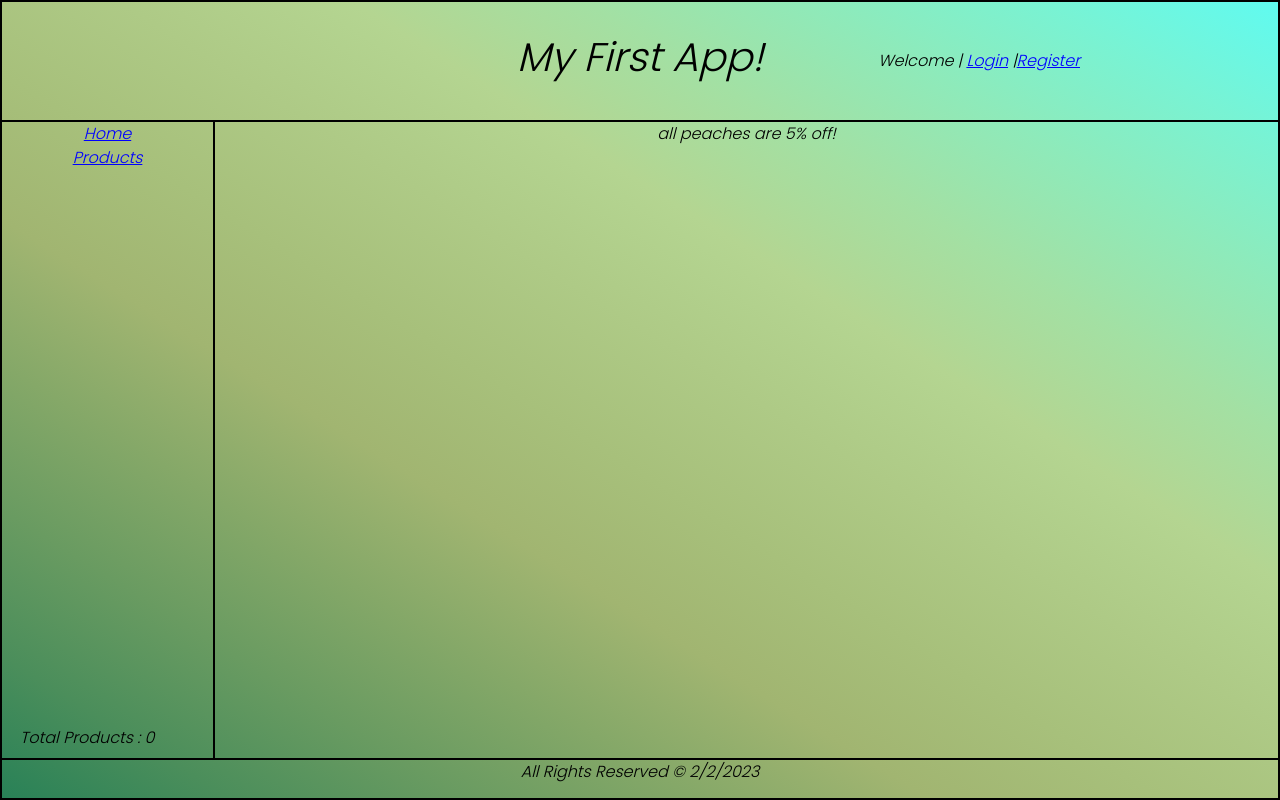
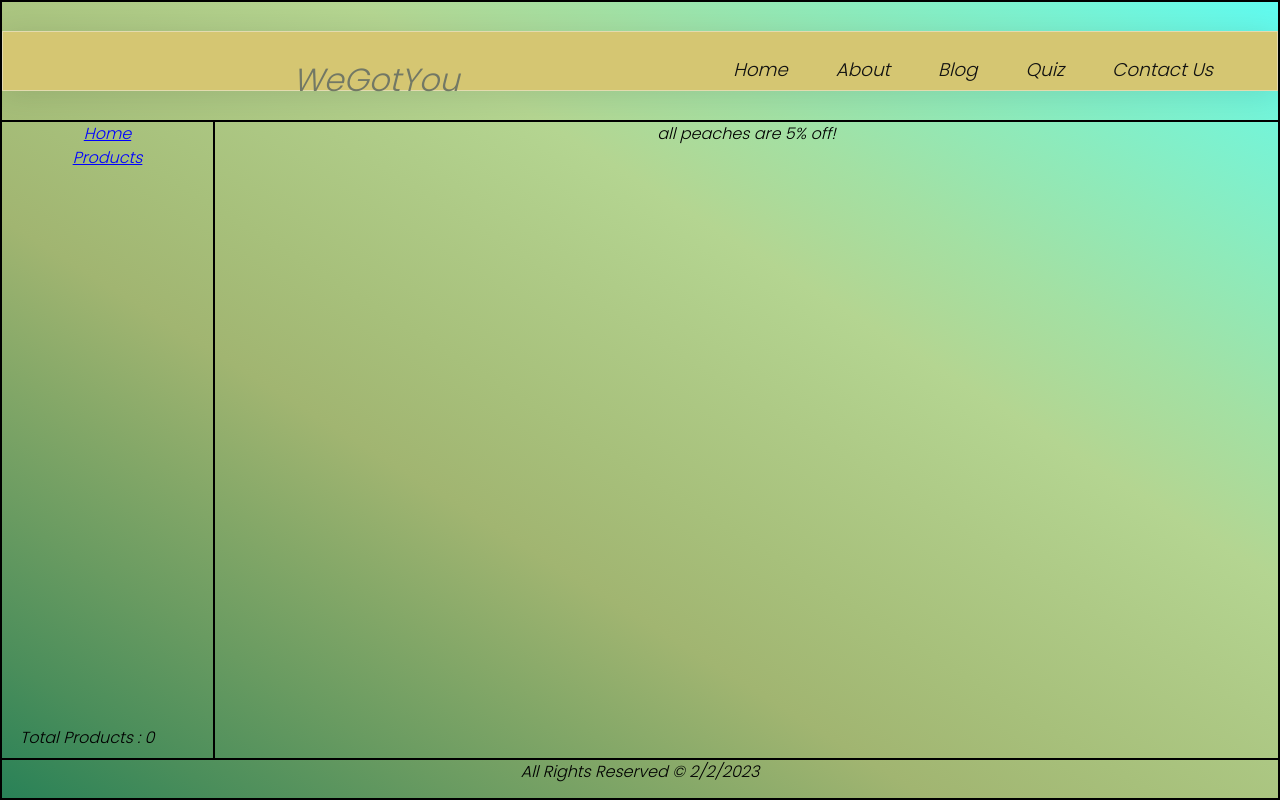
Before and after one commit to Nircules/Petspital_React_Django, a React (Create React App) app in the folder front/: page /home in a window 1280 px wide. Built offline with nearby package versions, Linux system fonts and the light colour scheme; a web font is replaced by a local one.

Commit message:
Trying navbar

```diff
--- a/front/src/Components/LayoutArea/Header/Header.css
+++ b/front/src/Components/LayoutArea/Header/Header.css
@@ -5,9 +5,138 @@
     font-family: 'Karantina', cursive;
     font-family: 'Poppins', sans-serif;
 }
+
 .Header {
     height: 100%;
     display: flex;
     flex-direction: column;
     justify-content: center;
 }
+
+.navbar {
+    height: 60px;
+    width: 100%;
+    display: flex;
+    /* margin-left: 2px; */
+    justify-content: center;
+    align-items: center;
+    font-size: 1.15rem;
+    position: sticky;
+    top: 0;
+    z-index: 20;
+    background: rgb(213, 198, 114);
+    box-shadow: 0 4px 30px rgba(0, 0, 0, 0.1);
+    backdrop-filter: blur(16.7px);
+    -webkit-backdrop-filter: blur(16.7px);
+    border: 1px solid rgba(241, 240, 233, 0.51);
+}
+
+.nav-container {
+    display: flex;
+    justify-content: center;
+    align-items: center;
+    width: 120%;
+    height: 80px;
+    margin-left: 70px;
+    max-width: 1500px;
+}
+
+.nav-logo {
+    color: #727865;
+    align-items: center;
+    margin-left: 10px;
+    cursor: pointer;
+    text-decoration: none;
+    font-size: 2rem;
+    flex-grow: 1;
+}
+
+.nav-menu {
+    display: flex;
+    list-style: none;
+    text-align: center;
+    margin-right: 2rem;
+}
+
+.nav-links {
+    color: rgb(17, 17, 17);
+    text-decoration: none;
+    padding: 0.5rem 1rem;
+    height: 100%;
+    border-bottom: 3px solid transparent;
+}
+
+.fa-code {
+    margin-left: 1rem;
+}
+
+.nav-item {
+    line-height: 40px;
+    margin-right: 1rem;
+}
+
+.nav-item:after {
+    content: "";
+    display: block;
+    height: 3px;
+    width: 0;
+    background: transparent;
+    transition: width 0.7s ease, background-color 0.5s ease;
+}
+
+.nav-item:hover:after {
+    width: 100%;
+    background: #b99b12;
+}
+
+.nav-item .active {
+    color: #cfbc10;
+}
+
+.nav-icon {
+    display: none;
+}
+
+@media screen and (max-width: 1000px) {
+    .nav-menu {
+        display: flex;
+        flex-direction: column;
+        width: 100%;
+        border-top: 1pxsolid #fff;
+        position: absolute;
+        top: 80px;
+        left: -110%;
+        opacity: 1;
+        transition: all 0.5s ease;
+    }
+
+    .nav-menu.active {
+        background: #1f5156;
+        left: 0px;
+        opacity: 1;
+        transition: all 0.5s ease;
+        z-index: 1;
+    }
+
+    .nav-item .active {
+        color: #ffdd40;
+        border: none;
+    }
+
+    .nav-links {
+        padding: 1.5rem;
+        width: 100%;
+        display: table;
+    }
+
+    .nav-icon {
+        display: block;
+        position: absolute;
+        top: 0;
+        right: 0;
+        transform: translate(-100%, 60%);
+        font-size: 1.8rem;
+        cursor: pointer;
+        color: #ffdd40;
+    }
+}
--- a/front/src/Components/LayoutArea/Header/Header.tsx
+++ b/front/src/Components/LayoutArea/Header/Header.tsx
@@ -1,13 +1,87 @@
-import ProductModel from "../../../Models/ProductModel";
 import "./Header.css";
 import AuthMenu from "../../AuthArea/AuthMenu/AuthMenu";
+import { NavLink } from "react-router-dom";
+import { useState } from "react";
+
 
 function Header(): JSX.Element {
+    const [click, setClick] = useState(false);
+    const handleClick = () => setClick(!click);
+    const isActiveStyle = {
+        textDecoration: 'none',
+        color: 'red'
+    };
+
     return (
         <div className="Header">
-            <AuthMenu/>
-            <h1>My First App!</h1>
+            {/* <AuthMenu/>
+            <h1>My First App!</h1> */}
+            <nav className="navbar">
+                <div className="nav-container">
+                    <NavLink to="/" className="nav-logo">
+                        WeGotYou
+                        <i className="fas fa-code"></i>
+                    </NavLink>
+
+                    <ul className={click ? "nav-menu active" : "nav-menu"}>
+                        <li className="nav-item">
+                            <NavLink
+                                to="/"
+                                style={({ isActive }) => isActive ? isActiveStyle : {}}
+                                className="nav-links"
+                                onClick={handleClick}
+                            >
+                                Home
+                            </NavLink>
+                        </li>
+                        <li className="nav-item">
+                            <NavLink
+                                to="/about"
+                                style={({ isActive }) => isActive ? isActiveStyle : {}}
+                                className="nav-links"
+                                onClick={handleClick}
+                            >
+                                About
+                            </NavLink>
+                        </li>
+                        <li className="nav-item">
+                            <NavLink
+                                to="/blog"
+                                style={({ isActive }) => isActive ? isActiveStyle : {}}
+                                className="nav-links"
+                                onClick={handleClick}
+                            >
+                                Blog
+                            </NavLink>
+                        </li>
+                        <li className="nav-item">
+                            <NavLink
+                                to="/quiz"
+                                style={({ isActive }) => isActive ? isActiveStyle : {}}
+                                className="nav-links"
+                                onClick={handleClick}
+                            >
+                                Quiz
+                            </NavLink>
+                        </li>
+                        <li className="nav-item">
+                            <NavLink
+                                to="/contact"
+                                style={({ isActive }) => isActive ? isActiveStyle : {}}
+                                className="nav-links"
+                                onClick={handleClick}
+                            >
+                                Contact Us
+                            </NavLink>
+                        </li>
+                    </ul>
+                    <div className="nav-icon" onClick={handleClick}>
+                        <i className={click ? "fas fa-times" : "fas fa-bars"}></i>
+                    </div>
+                </div>
+            </nav>
         </div>
+
     );
 }
 
```
